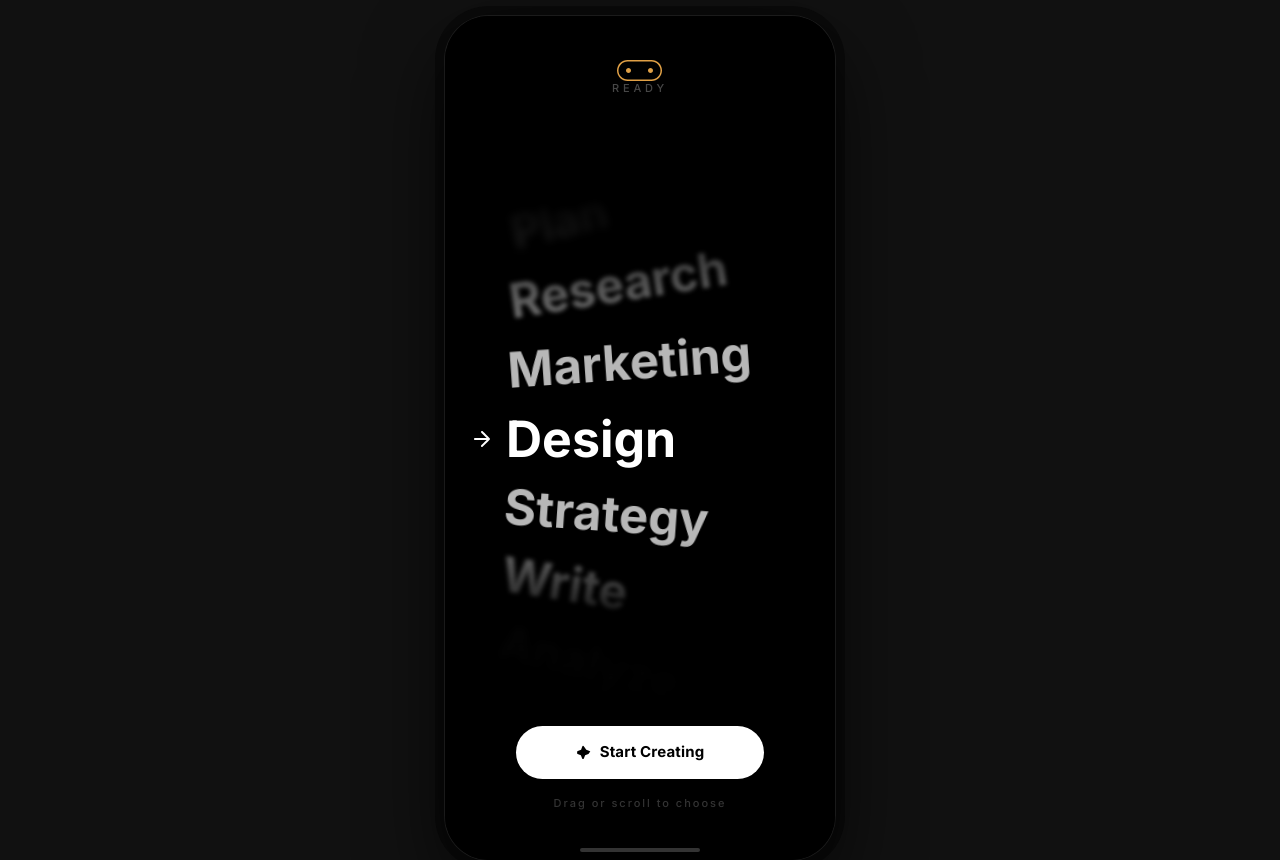
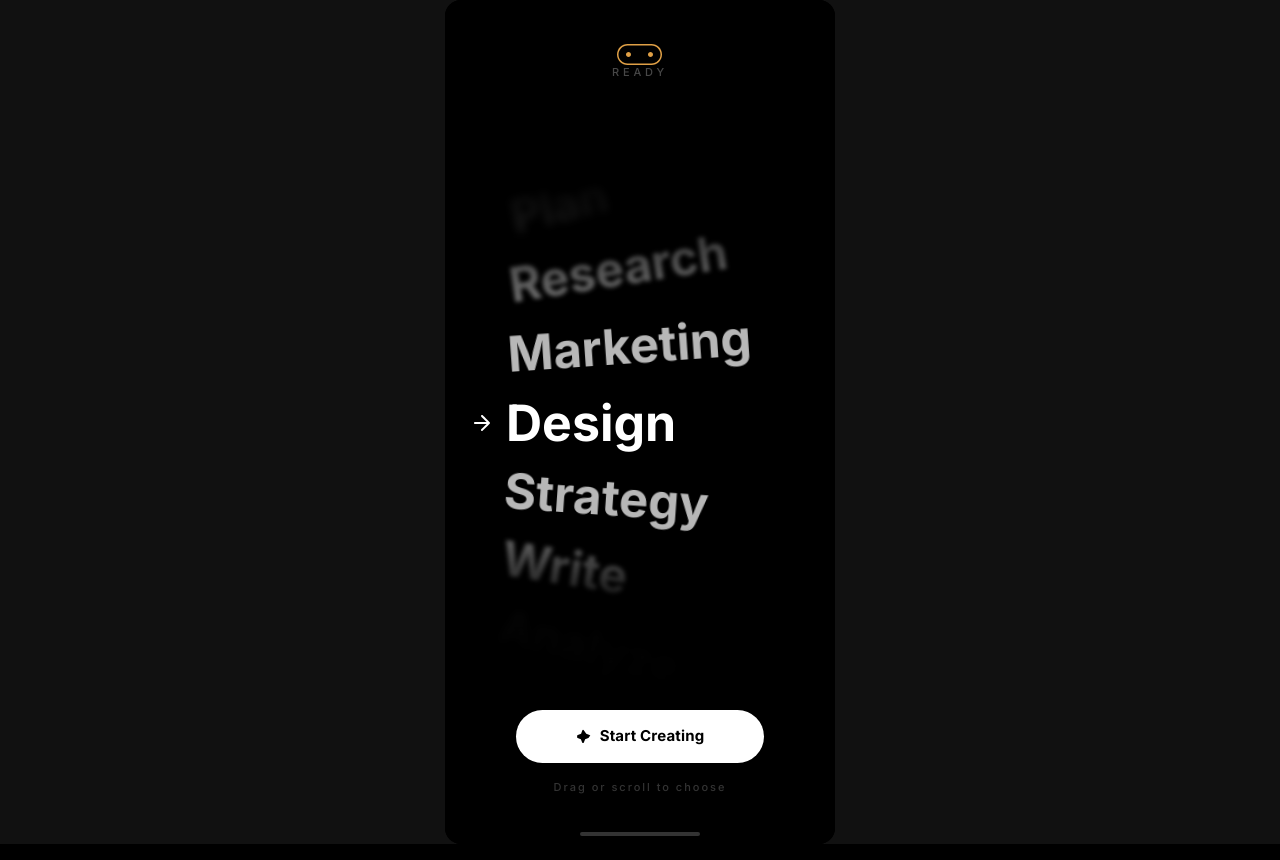
Before and after one commit to coderhema/will, a Next.js app: page / in a window 1280 px wide. Built offline with nearby package versions, Linux system fonts and the light colour scheme.

Commit message:
refactor: improve layout and page component structure
Co-authored-by: Olugbemi Tolulope <71410992+coderhema@users.noreply.github.com>

```diff
--- a/app/layout.tsx
+++ b/app/layout.tsx
@@ -26,8 +26,8 @@ export default function RootLayout({
   children: React.ReactNode;
 }) {
   return (
-    <html lang="en" className={`${inter.variable} bg-black`}>
-      <body className="font-sans bg-black text-white min-h-screen">{children}</body>
+    <html lang="en" className={`${inter.variable} bg-black h-full`}>
+      <body className="font-sans bg-black text-white h-full">{children}</body>
     </html>
   );
 }
--- a/app/page.tsx
+++ b/app/page.tsx
@@ -57,23 +57,8 @@ export default function WillApp() {
     setScreen("agent-progress");
   }, []);
 
-  return (
-    <main className="flex items-center justify-center min-h-screen bg-[#111] p-4" style={{ fontSize: "1px", paddingBottom: 0 }}>
-      {/* Mobile phone frame */}
-      <div
-        className="relative overflow-hidden"
-        style={{
-          width: 390,
-          height: 844,
-          borderRadius: 44,
-          background: "#000",
-          boxShadow: "0 0 0 1px rgba(255,255,255,0.08), 0 32px 80px rgba(0,0,0,0.7), 0 0 0 10px #0a0a0a",
-          flexShrink: 0,
-        }}
-      >
-
-        {/* Screens */}
-        <div className="absolute inset-0" style={{ paddingTop: 0 }}>
+  const screenContent = (
+    <>
       {screen === "splash" && (
         <SplashScreen onDone={() => setScreen("home")} />
       )}
@@ -109,14 +94,43 @@ export default function WillApp() {
           onBack={handleBack}
         />
       )}
-        </div>
+    </>
+  );
 
+  return (
+    <main className="bg-black">
+      {/* ── Mobile: full-viewport, no frame ── */}
+      <div className="block md:hidden w-full h-[100dvh] relative overflow-hidden">
+        {screenContent}
         {/* Home indicator */}
         <div
           className="absolute bottom-2 left-1/2 -translate-x-1/2 rounded-full z-50"
           style={{ width: 120, height: 4, background: "rgba(255,255,255,0.2)" }}
         />
       </div>
+
+      {/* ── Desktop: centered panel, no phone chrome ── */}
+      <div className="hidden md:flex items-center justify-center min-h-screen bg-[#111]">
+        <div
+          className="relative overflow-hidden"
+          style={{
+            width: 390,
+            height: 844,
+            borderRadius: 16,
+            background: "#000",
+            flexShrink: 0,
+          }}
+        >
+          <div className="absolute inset-0">
+            {screenContent}
+          </div>
+          {/* Home indicator */}
+          <div
+            className="absolute bottom-2 left-1/2 -translate-x-1/2 rounded-full z-50"
+            style={{ width: 120, height: 4, background: "rgba(255,255,255,0.2)" }}
+          />
+        </div>
+      </div>
     </main>
   );
 }
```
Lines whose indentation alone changed are shown as unchanged.
